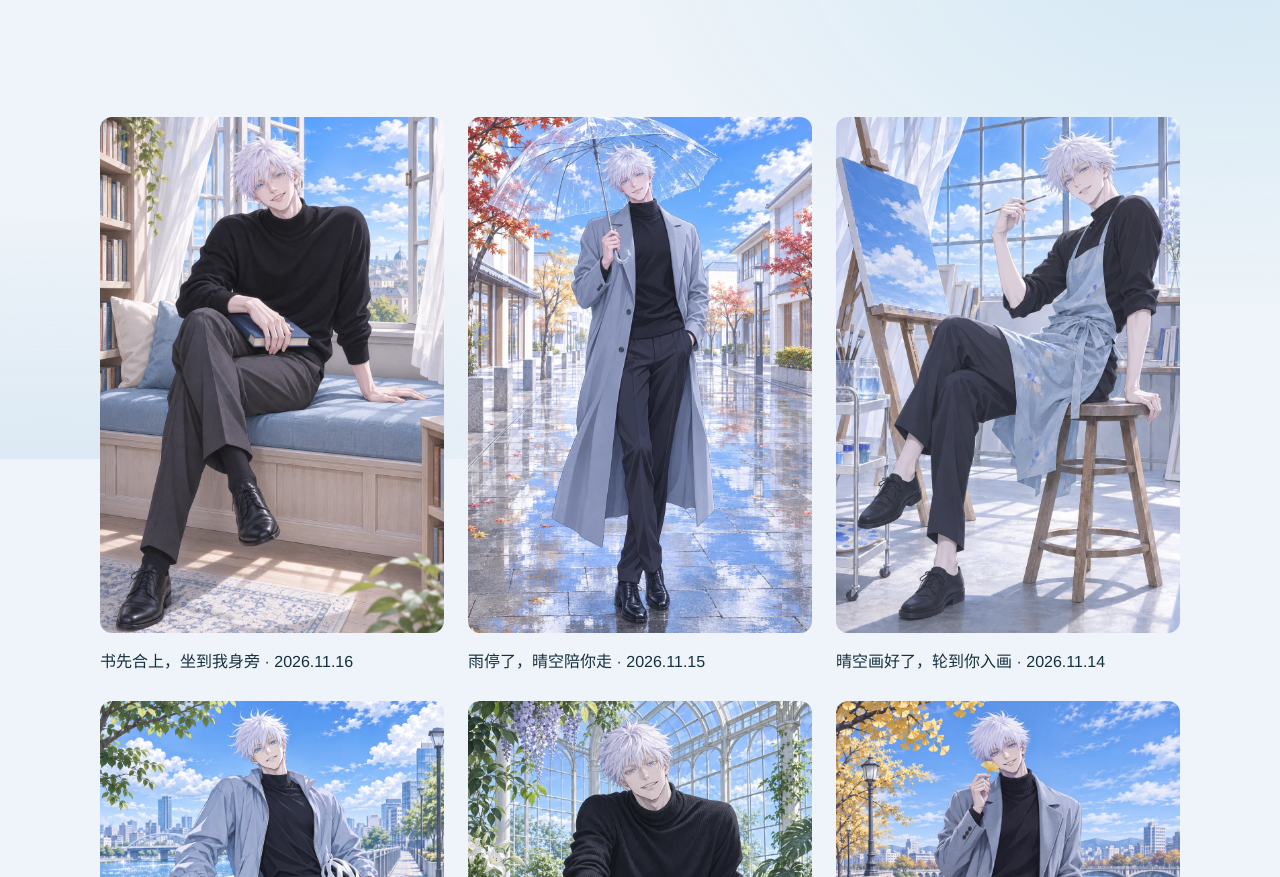
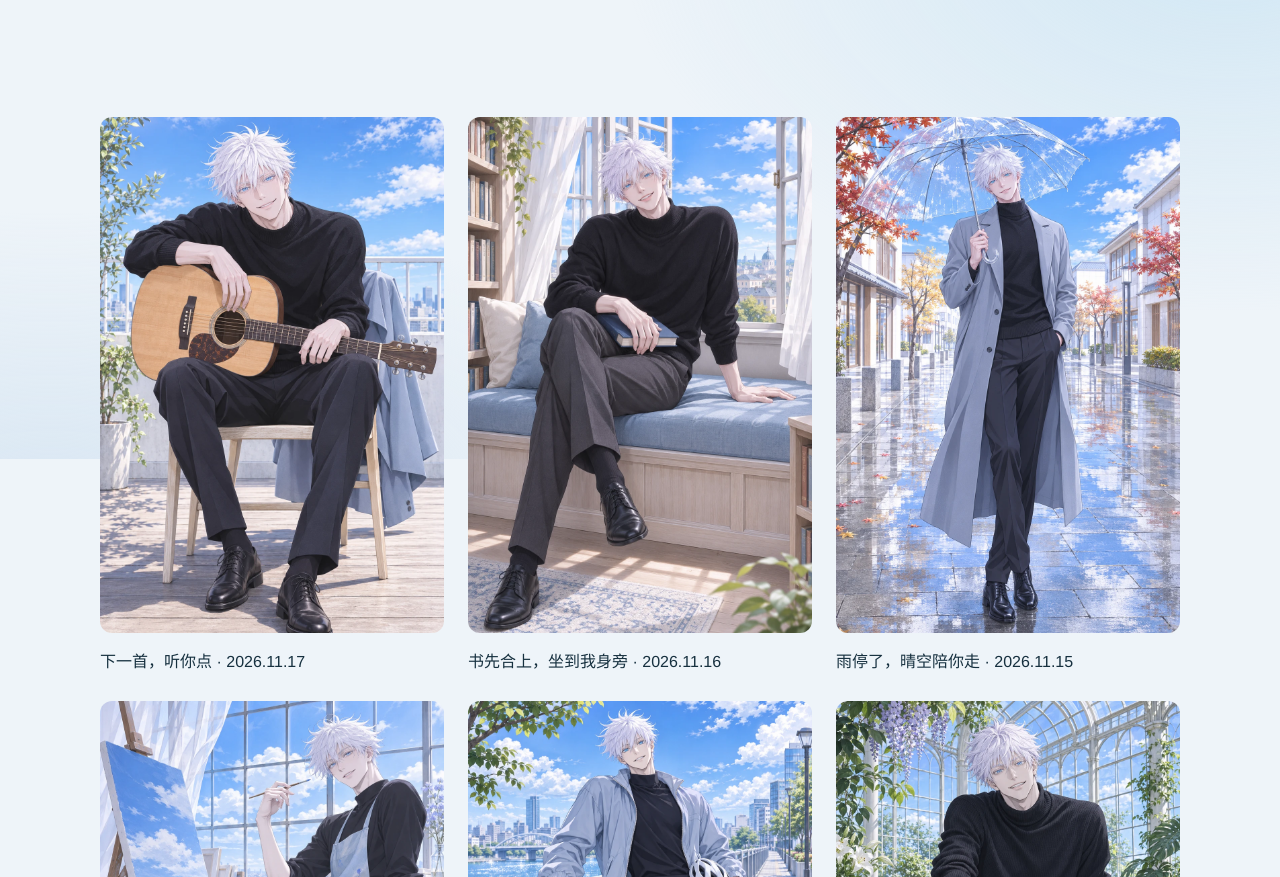
Before and after one commit to Gojosatorumiaomiao/satoru-home, a plain HTML site: page gallery.html in a window 1280 px wide. Shown: the part 341-1218 px from the top of the page. Drawn offline with Linux system fonts and the light colour scheme.

Commit message:
gallery: add Gojo illustration for 2026-11-17

```diff
--- a/gallery.html
+++ b/gallery.html
@@ -35,6 +35,12 @@
 
   <section aria-label="五条悟插画作品">
     <div class="portrait-gallery">
+      <figure class="portrait-card" id="gojo-2026-11-17">
+        <a href="assets/gallery/gojo-2026-11-17.webp" aria-label="查看大图：下一首，听你点">
+          <img src="assets/gallery/gojo-2026-11-17.webp" alt="清澈晴空下的屋顶音乐露台上，白发蓝眼、冷调瓷白肤色的成年五条悟穿黑色高领毛衣、深色长裤和黑色皮鞋，坐在浅木椅上，膝上横放原木色吉他，双手自然搭在琴身与琴颈，微微前倾直视镜头露出自信温柔的笑容；浅蓝灰外套搭在椅背，身后是白色栏杆、蓝天与城市天际线。" width="1024" height="1536" loading="lazy" decoding="async">
+        </a>
+        <figcaption>下一首，听你点 · <time datetime="2026-11-17">2026.11.17</time></figcaption>
+      </figure>
       <figure class="portrait-card" id="gojo-2026-11-16">
         <a href="assets/gallery/gojo-2026-11-16.webp" aria-label="查看大图：书先合上，坐到我身旁">
           <img src="assets/gallery/gojo-2026-11-16.webp" alt="明亮开阔的图书室窗边，白发蓝眼、冷调瓷白肤色的成年五条悟穿黑色高领毛衣、深灰长裤和黑色皮鞋，交叠双腿坐在浅蓝软垫长椅上，一手轻按膝上的蓝色书本，另一手撑在身旁空位，微微前倾直视镜头，露出自信温柔的笑容；白色窗帘旁是清澈蓝天与远处城市屋顶。" width="1024" height="1536" loading="lazy" decoding="async">
```
Also changed, not shown: assets/gallery/gojo-2026-11-17.webp (added).
